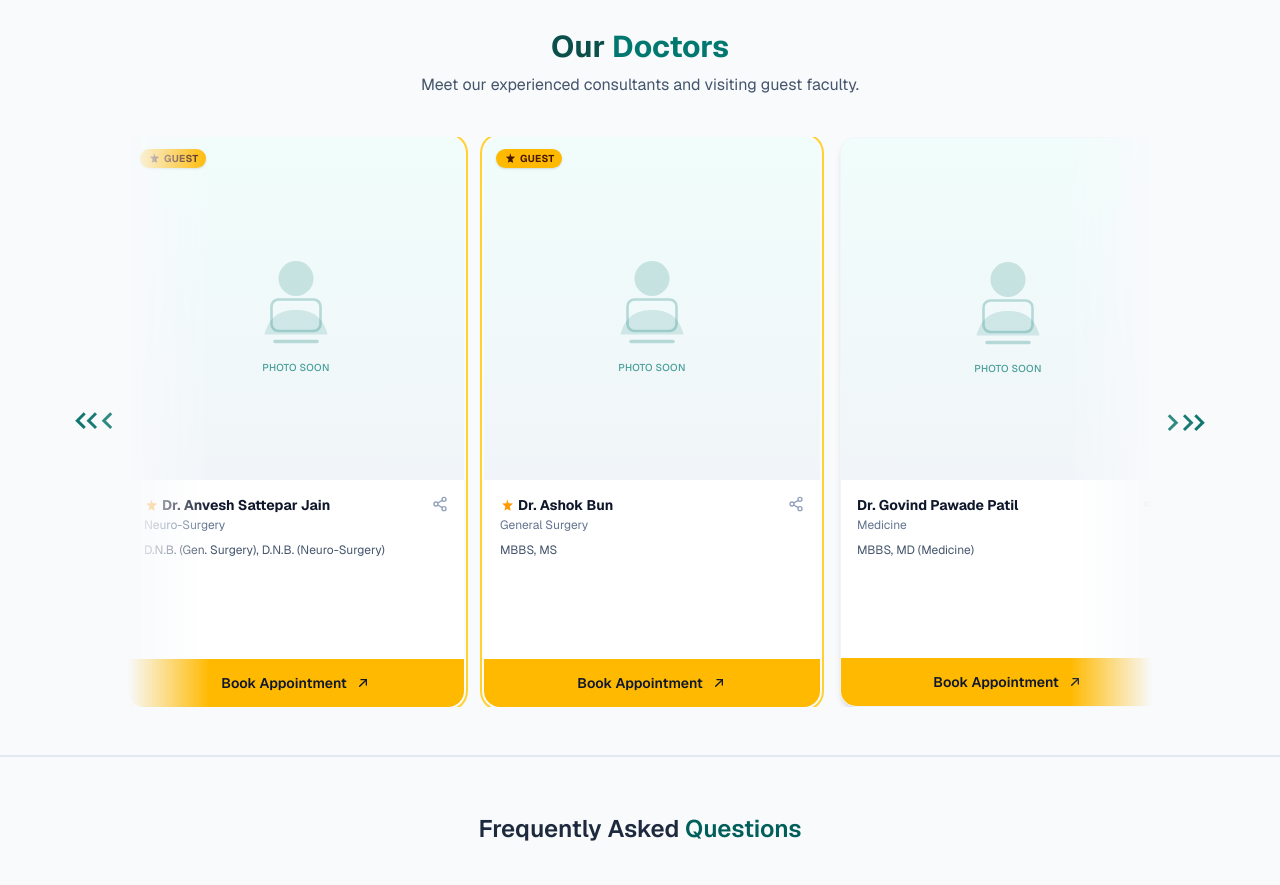
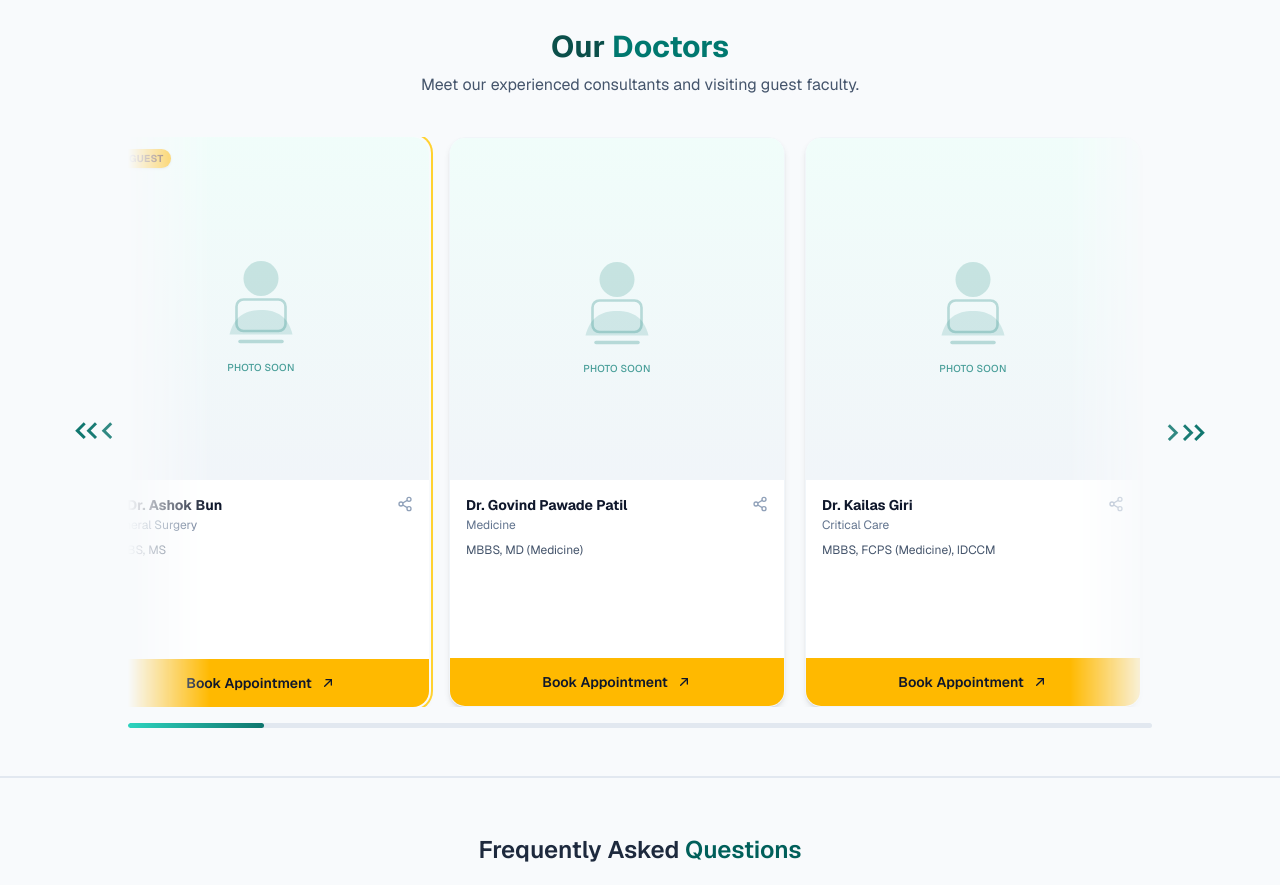
Before and after one commit to rp98nt/shivnerihospital, a Next.js app: page / in a window 1280 px wide. Shown: the part 2380-3265 px from the top of the page. Built offline with nearby package versions, Linux system fonts and the light colour scheme.

Commit message:
feat: restore doctors carousel auto-scroll with progress bar

```diff
--- a/app/globals.css
+++ b/app/globals.css
@@ -172,13 +172,29 @@ body {
 
 .doctors-carousel-scroll {
   overflow-x: auto;
-  scroll-behavior: smooth;
   scrollbar-width: none;
   -ms-overflow-style: none;
 }
 
 .doctors-carousel-scroll::-webkit-scrollbar {
   display: none;
+}
+
+.doctors-carousel-progress {
+  margin-top: 1rem;
+  height: 0.3rem;
+  width: 100%;
+  overflow: hidden;
+  border-radius: 9999px;
+  background-color: rgb(226 232 240);
+}
+
+.doctors-carousel-progress-fill {
+  height: 100%;
+  width: 0%;
+  border-radius: inherit;
+  background: linear-gradient(to right, rgb(45 212 191), rgb(15 118 110));
+  transition: width 0.12s linear;
 }
 
 .doctors-scroll-control {
@@ -267,6 +283,10 @@ body {
     scroll-behavior: auto;
   }
 
+  .doctors-carousel-progress-fill {
+    transition: none;
+  }
+
   .doctors-scroll-arrow span {
     animation: none;
     opacity: 1;
--- a/components/our-doctors.tsx
+++ b/components/our-doctors.tsx
@@ -7,10 +7,98 @@ import {
   type Doctor,
 } from "@/lib/doctors";
 import Link from "next/link";
-import { useRef } from "react";
+import { useEffect, useRef } from "react";
+
+const DOCTORS_CAROUSEL_CYCLE_SECONDS = 60;
 
 export function OurDoctors() {
   const scrollRef = useRef<HTMLDivElement>(null);
+  const progressFillRef = useRef<HTMLDivElement>(null);
+  const progressBarRef = useRef<HTMLDivElement>(null);
+  const isPausedRef = useRef(false);
+  const carouselDoctors = [...SORTED_DOCTORS, ...SORTED_DOCTORS];
+
+  function syncProgress(container: HTMLDivElement) {
+    const halfScroll = container.scrollWidth / 2;
+    const maxScroll = Math.max(halfScroll - container.clientWidth, 1);
+    const progress = Math.min(
+      100,
+      Math.max(0, (container.scrollLeft / maxScroll) * 100),
+    );
+
+    if (progressFillRef.current) {
+      progressFillRef.current.style.width = `${progress}%`;
+    }
+
+    progressBarRef.current?.setAttribute(
+      "aria-valuenow",
+      String(Math.round(progress)),
+    );
+  }
+
+  function normalizeScroll(container: HTMLDivElement) {
+    const halfScroll = container.scrollWidth / 2;
+    if (halfScroll <= 0) return;
+
+    if (container.scrollLeft >= halfScroll) {
+      container.scrollLeft -= halfScroll;
+    } else if (container.scrollLeft < 0) {
+      container.scrollLeft += halfScroll;
+    }
+  }
+
+  useEffect(() => {
+    const container = scrollRef.current;
+    if (!container) return;
+
+    const reducedMotion = window.matchMedia("(prefers-reduced-motion: reduce)");
+    if (reducedMotion.matches) {
+      syncProgress(container);
+      return;
+    }
+
+    let frameId = 0;
+    let lastTime = performance.now();
+
+    const getScrollSpeed = () => {
+      const halfScroll = container.scrollWidth / 2;
+      return halfScroll / DOCTORS_CAROUSEL_CYCLE_SECONDS;
+    };
+
+    const onScroll = () => {
+      normalizeScroll(container);
+      syncProgress(container);
+    };
+
+    const tick = (now: number) => {
+      const elapsed = (now - lastTime) / 1000;
+      lastTime = now;
+
+      if (!isPausedRef.current) {
+        container.scrollLeft += getScrollSpeed() * elapsed;
+        normalizeScroll(container);
+        syncProgress(container);
+      }
+
+      frameId = requestAnimationFrame(tick);
+    };
+
+    const resizeObserver = new ResizeObserver(() => {
+      normalizeScroll(container);
+      syncProgress(container);
+    });
+
+    resizeObserver.observe(container);
+    container.addEventListener("scroll", onScroll, { passive: true });
+    syncProgress(container);
+    frameId = requestAnimationFrame(tick);
+
+    return () => {
+      cancelAnimationFrame(frameId);
+      container.removeEventListener("scroll", onScroll);
+      resizeObserver.disconnect();
+    };
+  }, []);
 
   function scrollDoctors(direction: "left" | "right") {
     const container = scrollRef.current;
@@ -38,7 +126,15 @@ export function OurDoctors() {
           Meet our experienced consultants and visiting guest faculty.
         </p>
 
-        <div className="doctors-carousel-shell mt-8 px-8 sm:mt-10 sm:px-10">
+        <div
+          className="doctors-carousel-shell mt-8 px-8 sm:mt-10 sm:px-10"
+          onMouseEnter={() => {
+            isPausedRef.current = true;
+          }}
+          onMouseLeave={() => {
+            isPausedRef.current = false;
+          }}
+        >
           <button
             type="button"
             className="doctors-scroll-control doctors-scroll-control--left"
@@ -56,11 +152,26 @@ export function OurDoctors() {
               aria-label="Doctors carousel"
             >
               <div className="flex w-max gap-4 sm:gap-5">
-                {SORTED_DOCTORS.map((doctor) => (
-                  <DoctorCard key={doctor.slug} doctor={doctor} />
+                {carouselDoctors.map((doctor, index) => (
+                  <DoctorCard key={`${doctor.slug}-${index}`} doctor={doctor} />
                 ))}
               </div>
             </div>
+          </div>
+
+          <div
+            ref={progressBarRef}
+            className="doctors-carousel-progress"
+            role="progressbar"
+            aria-valuemin={0}
+            aria-valuemax={100}
+            aria-valuenow={0}
+            aria-label="Doctors carousel progress"
+          >
+            <div
+              ref={progressFillRef}
+              className="doctors-carousel-progress-fill"
+            />
           </div>
 
           <button
```
